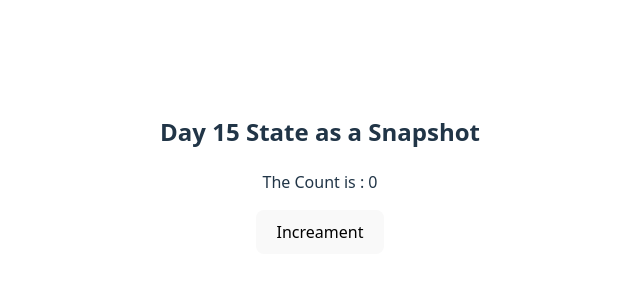
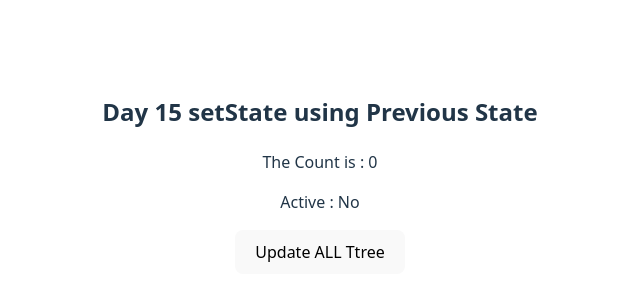
Before and after one commit to hunny345686/Learn-React-js, a React (Vite) app in the folder React-Basic/react-vite-day4/: page / in a window 1280 px wide. Shown: the part 226-526 px from the top of the page, without its empty margins (320-960 px from the left). Built offline with nearby package versions, Linux system fonts and the light colour scheme.

Commit message:
Learning - about Trrigring update - snapshot behaivior- how react batch all the updated state and commit it

```diff
--- /dev/null
+++ b/React-Basic/react-vite-day4/src/day16.jsx
@@ -0,0 +1,57 @@
+import { useState } from "react";
+
+const Day16 = () => {
+  const [count, setCount] = useState(0);
+  const [name, setName] = useState("");
+  const [isActive, setIsActive] = useState(false);
+
+  console.log("Render phase => Component Rendring with count");
+
+  const handleClik = () => {
+    // setCount((prev) => {
+    //   console.log("first Updated Function prev Count = ", prev);
+    //   return prev + 1;
+    // });
+
+    // setCount((prev) => {
+    //   console.log("2nd Updated Function prev Count = ", prev);
+    //   return prev + 5;
+    // });
+
+    // setCount((prev) => {
+    //   console.log("3red Updated Function prev Count = ", prev);
+    //   return prev + 10;
+    // });
+
+    // React Batches Updates
+
+    setCount((prev) => {
+      return prev + 1;
+    });
+
+    setCount((prev) => {
+      return prev + 5;
+    });
+
+    setCount((prev) => {
+      return prev + 10;
+    });
+
+    setName("Updated Name");
+    setIsActive(true);
+  };
+  return (
+    <div>
+      <h2>Day 15 setState using Previous State </h2>
+
+      <p>The Count is : {count}</p>
+
+      <p>{name}</p>
+      <p>Active : {isActive ? "Yes" : "No"}</p>
+
+      <button onClick={handleClik}>Update ALL Ttree</button>
+    </div>
+  );
+};
+
+export default Day16;
--- a/React-Basic/react-vite-day4/src/main.jsx
+++ b/React-Basic/react-vite-day4/src/main.jsx
@@ -13,6 +13,7 @@ import Day12 from "./day12.jsx";
 import Day13 from "./day13.jsx";
 import Day14 from "./day14.jsx";
 import Day15 from "./day15.jsx";
+import Day16 from "./day16.jsx";
 
 createRoot(document.getElementById("root")).render(
   <>
@@ -27,6 +28,7 @@ createRoot(document.getElementById("root")).render(
     {/* <Day12 /> */}
     {/* <Day13 /> */}
     {/* <Day14 /> */}
-    <Day15 />
+    {/* <Day15 /> */}
+    <Day16></Day16>
   </>
 );
```
